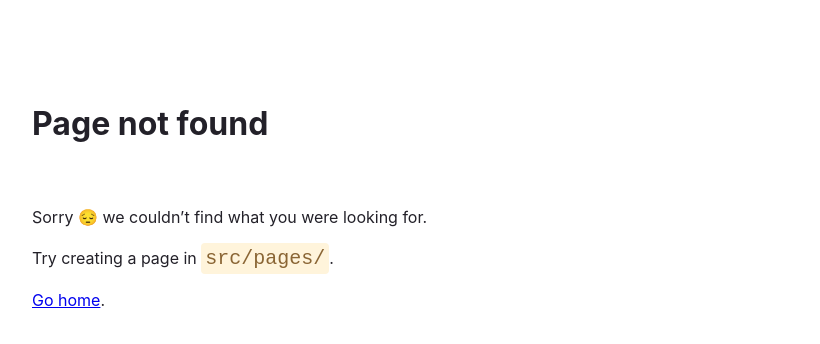
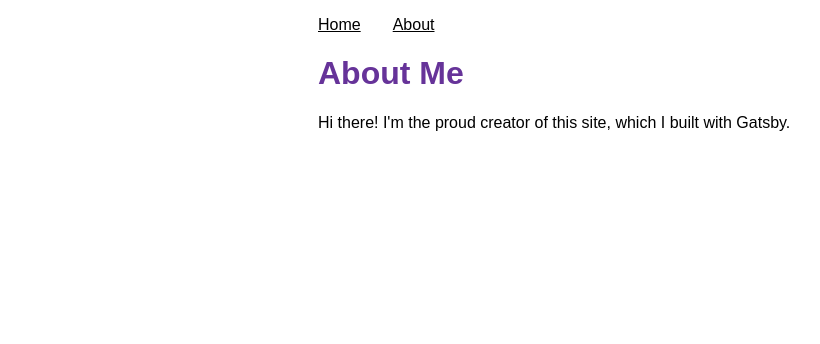
Before and after one commit to minlaxz/74657374-gatsby, a Gatsby site: page /about in a window 1280 px wide. Before the commit this address had no page. Shown: the whole page, without its empty margins (72-892 px from the left). Built offline with nearby package versions, Linux system fonts and the light colour scheme; Gatsby itself is replaced by a stand-in of ours.

Commit message:
Gatsby Link and reusable components

```diff
--- /dev/null
+++ b/src/components/layout.js
@@ -0,0 +1,43 @@
+import * as React from 'react'
+import { Link } from 'gatsby'
+import styled from 'styled-components';
+
+const StyledDiv = styled.div`
+    margin: auto;
+    max-width: 500px;
+    font-family: sans-serif;
+`;
+
+const StyledLinks = styled.ul`
+    display: flex;
+    list-style: none;
+    padding-left: 0;
+`;
+
+const StyledLinksItem = styled.li`
+padding-right: 2rem;
+`;
+
+const StyledHeading = styled.h1`
+color: rebeccapurple;
+`;
+
+const Layout = ({ pageTitle, children }) => {
+    return (
+        <StyledDiv>
+            <title>{pageTitle}</title>
+            <nav>
+                <StyledLinks>
+                    <StyledLinksItem><Link to="/" style={{ color: "black" }}>Home</Link></StyledLinksItem>
+                    <StyledLinksItem><Link to="/about" style={{ color: "black" }}>About</Link></StyledLinksItem>
+                </StyledLinks>
+            </nav>
+            <main>
+                <StyledHeading>{pageTitle}</StyledHeading>
+                {children}
+            </main>
+        </StyledDiv>
+    )
+}
+
+export default Layout
--- /dev/null
+++ b/src/pages/about.js
@@ -0,0 +1,12 @@
+
+import * as React from 'react'
+import Layout from '../components/layout';
+const AboutPage = () => {
+    return (
+        <Layout pageTitle="About Me">
+            <p>Hi there! I'm the proud creator of this site, which I built with Gatsby.</p>
+        </Layout>
+    );
+};
+
+export default AboutPage;
```
Also changed, not shown: src/pages/home.js (added, +12 -0 lines), src/pages/index.js (+3 -43 lines), 1 other file.
